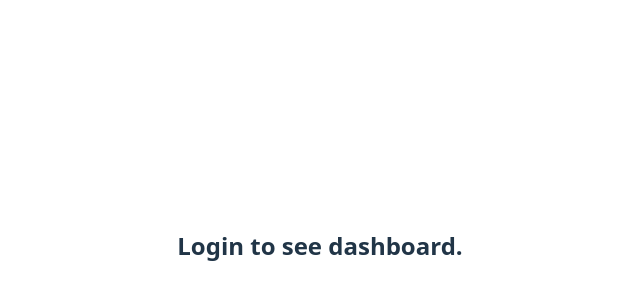
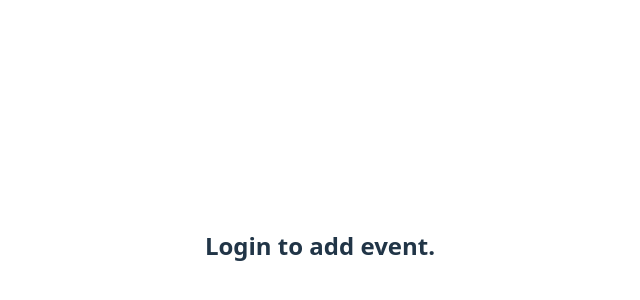
Before and after one commit to roblesmaria/capstone, a React (Vite) app: page /addevent in a window 1280 px wide. Shown: the part 180-480 px from the top of the page, without its empty margins (320-960 px from the left). Built offline with nearby package versions, Linux system fonts and the light colour scheme.

Commit message:
change logged out message at add event

```diff
--- a/src/components/AddEvent.jsx
+++ b/src/components/AddEvent.jsx
@@ -75,7 +75,7 @@ const AddEvent = () => {
     <div>
       <NavBar />
       {loggedIn == false ? (
-        <h2>Login to see dashboard.</h2>
+        <h2>Login to add event.</h2>
       ) : (
         // Component B to show when the array is not empty
         <form onSubmit={formik.handleSubmit}>
```
